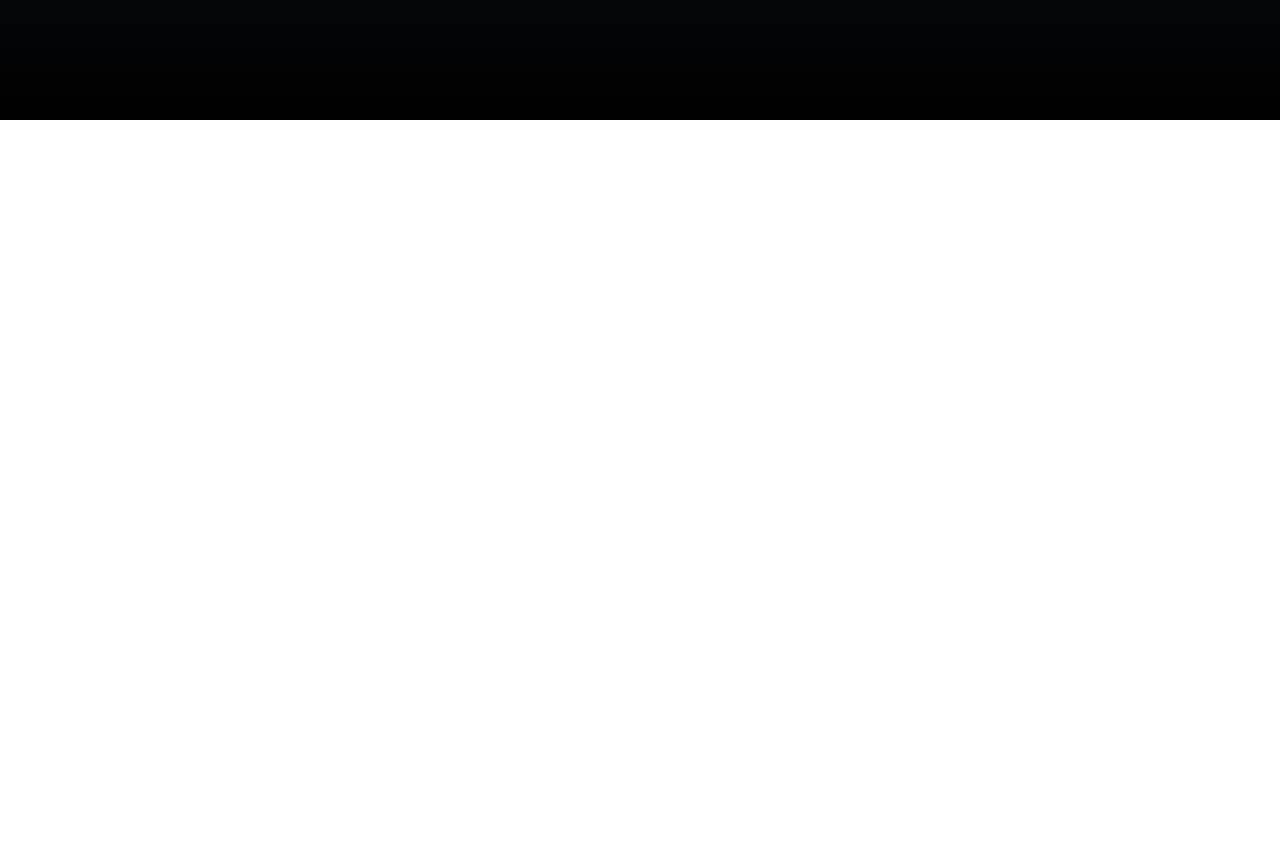
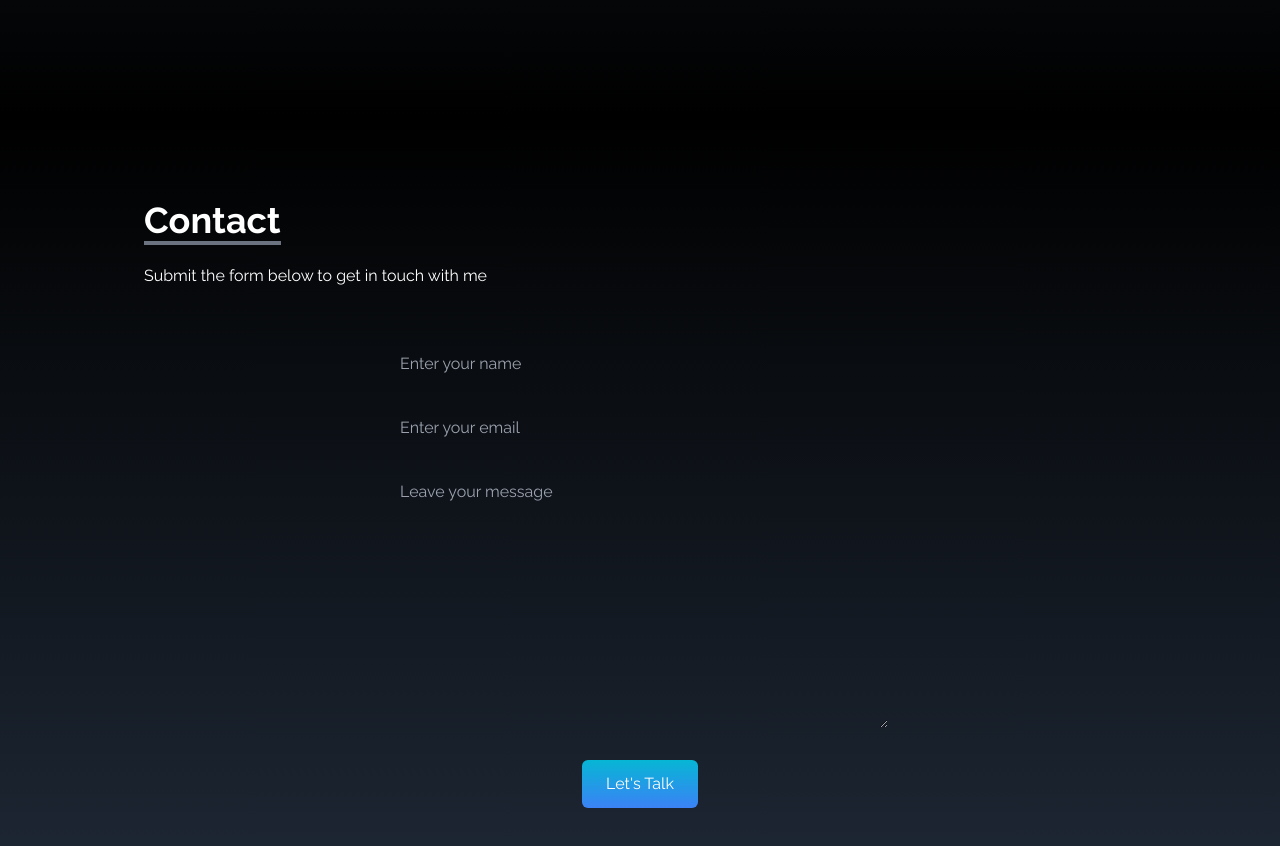
Before and after one commit to kmrraviranjan1/ravi_portfolio, a React (Create React App) app: page / in a window 1280 px wide. Shown: the part 2280-3126 px from the top of the page. Before the commit the page ends 2400 px from the top, so only its background shows below. Built offline with nearby package versions, Linux system fonts and the light colour scheme.

Commit message:
contact us with working form added

```diff
--- a/src/App.js
+++ b/src/App.js
@@ -1,4 +1,5 @@
 import About from "./components/About";
+import Contact from "./components/Contact";
 import Home from "./components/Home";
 import Navbar from "./components/Navbar";
 import Projects from "./components/Projects";
@@ -13,6 +14,7 @@ function App() {
       <SocialLinks/>
       <About/>
       <Skills/>
+      <Contact/>
     </div>
   );
 }
--- /dev/null
+++ b/src/components/Contact.jsx
@@ -0,0 +1,24 @@
+import React from 'react'
+
+const Contact = () => {
+  return (
+    <div className="w-full h-screen text-white bg-gradient-to-b from-black to-gray-800 p-4">
+        <div className="max-w-screen-lg mx-auto h-full flex flex-col justify-center p-4">
+            <div className="pb-8">
+                <p className="text-4xl font-bold inline border-b-4 border-gray-500" >Contact</p>
+                <p className="py-6">Submit the form below to get in touch with me</p>
+            </div>
+            <div className="flex justify-center items-center">
+                <form action="https://getform.io/f/a33ed1db-5073-4124-aede-6e08fe700494" method='POST' className="flex flex-col w-full md:w-1/2">
+                    <input type="text" name="name" placeholder='Enter your name' className="p-2 bg-transparent text-white rounded-md outline-white focus:outline-none" />
+                    <input type="email" name="email" placeholder='Enter your email' className=" my-6 p-2 bg-transparent text-white rounded-md focus:outline-none" />
+                    <textarea name="message" rows="10" placeholder='Leave your message' className="p-2 bg-transparent text-white rounded-md focus:outline-none" ></textarea>
+                    <button className="text-white bg-gradient-to-b from-cyan-500 to-blue-500 px-6 py-3 my-8 mx-auto rounded-md hover:scale-110 duration-300">Let's Talk</button>
+                </form>
+            </div>
+        </div>
+    </div>
+  )
+}
+
+export default Contact
```
